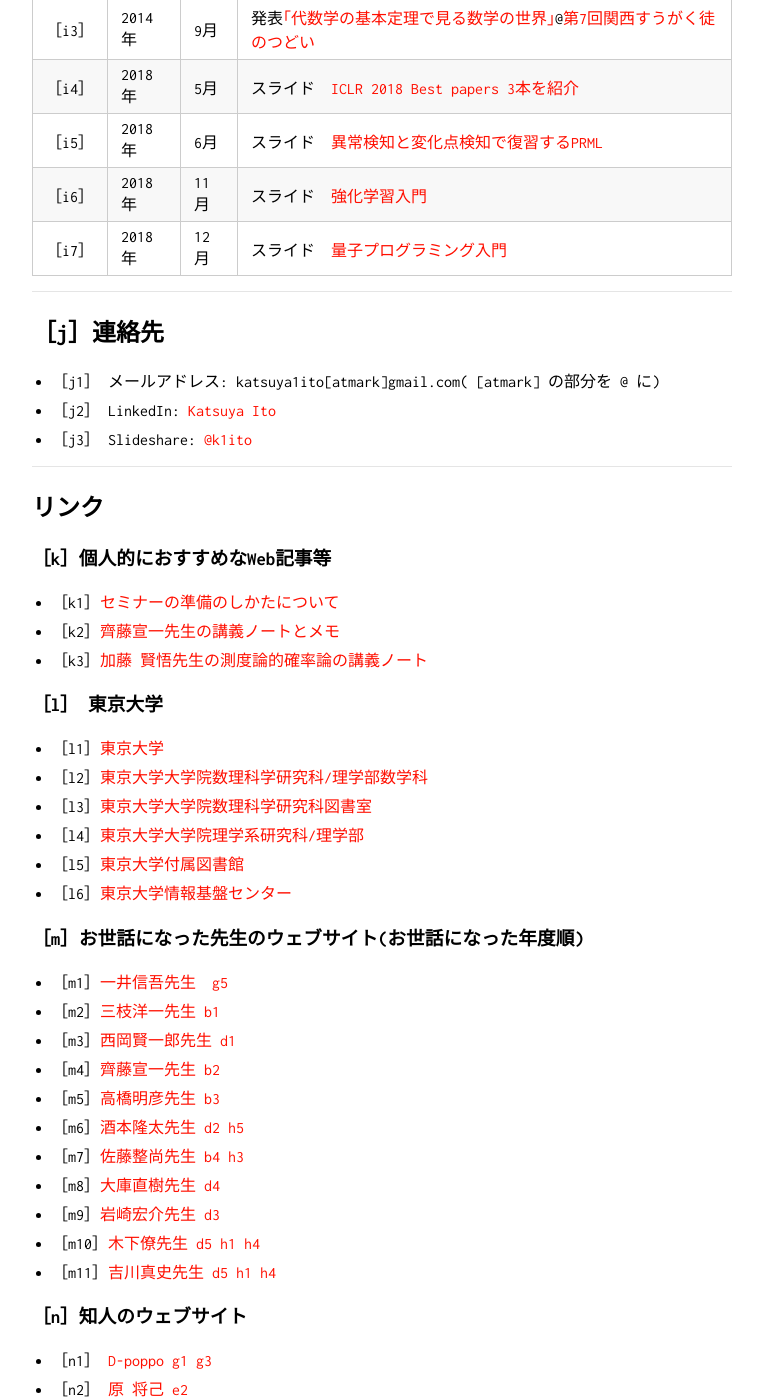
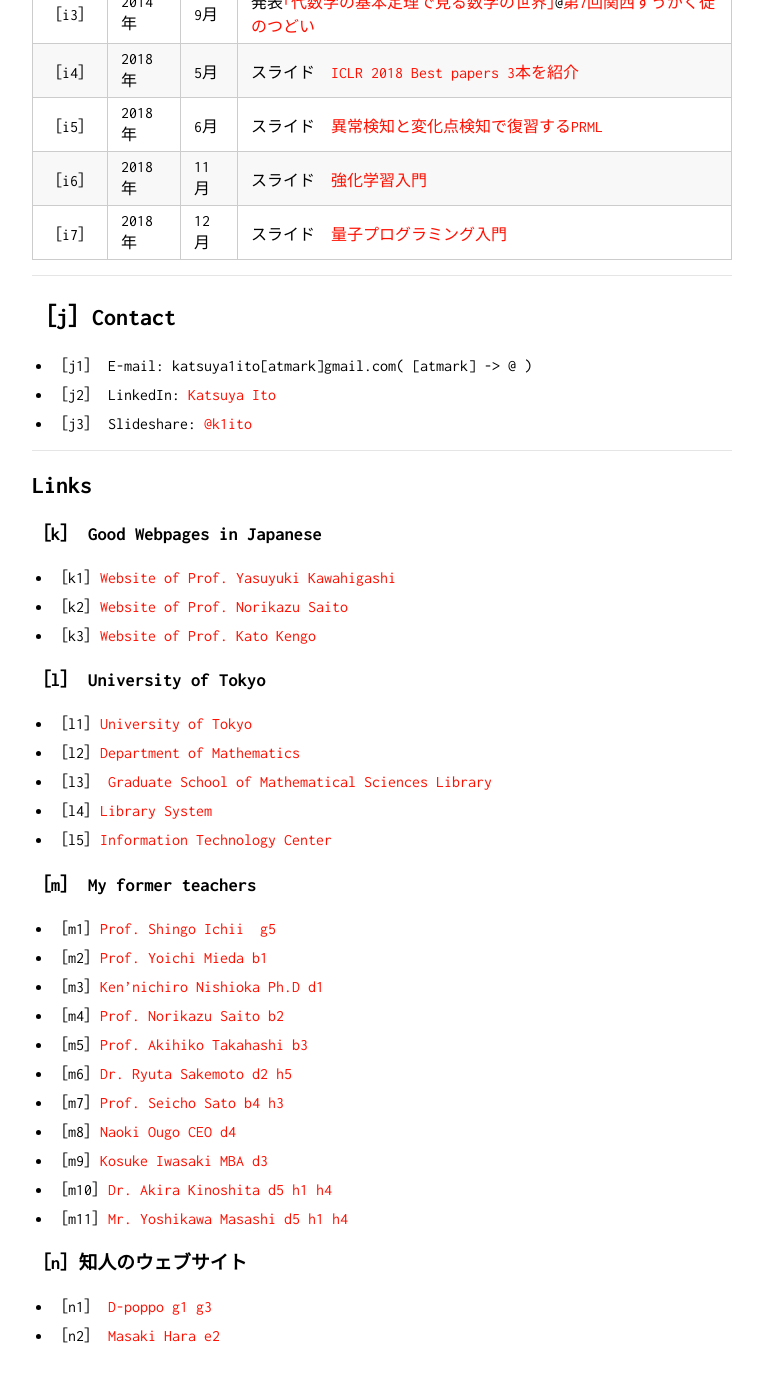
Before and after one commit to KatsuyaITO/KatsuyaITO.github.io, a Jekyll site: the page built from index.md, in a window 1280 px wide and 1400 px high, scrolled down 3329 px. Shown: the whole window, without its empty margins (258-1021 px from the left). Built offline with Jekyll 4.4.1, drawn with Linux system fonts in a browser that asks for light colours; our own code applies the rules of GitHub Pages for plain Markdown files; after the commit the page ends 4675 px from its top, so only the background shows below that; some of the changed text lies outside the part shown.

Commit message:
Update index.md

```diff
--- a/index.md
+++ b/index.md
@@ -71,29 +71,29 @@ Number|Start|End|Detail
 ［d6］<a name="D6"></a>|January 2018|～|[Research Institute of Economy, Trade and Industry](https://www.rieti.go.jp/jp/) EBPM Research Assistant
 
 
-### ［e］<a name="e"></a> その他の所属
-［e1］<a name="E1"></a>[東京大学物理研究会(Atoms)](http://ut-atoms.sakura.ne.jp/) <br>
-［e2］<a name="E2"></a>[東京大学理論科学グループ(TSG)](http://www.tsg.ne.jp)<br>
-［e3］<a name="E3"></a>[Deepcore カーネルメンバー](http://deepcore.jp/)<br>
+### ［e］<a name="e"></a> Affiliation
+［e1］<a name="E1"></a>[UT-Atoms)](http://ut-atoms.sakura.ne.jp/) <br>
+［e2］<a name="E2"></a>[UT-TSG](http://www.tsg.ne.jp)<br>
+［e3］<a name="E3"></a>[Deepcore Kernel](http://deepcore.jp/)<br>
 
 
-### ［f］<a name="f"></a> 資格等
+### ［f］<a name="f"></a> Qualifications
 
-番号|年|月|資格等
+Number|Year|Month|Qualifications
 --|--|--|----
-［f1］<a name="F1"></a>|2009年|12月|[応用情報技術者試験](https://www.jitec.ipa.go.jp/1_11seido/ap.html)
-［f2］<a name="F2"></a>|2013年|12月|[HSK](https://www.hskj.jp/) 4級
-［f3］<a name="F3"></a>|2016年|7月|[TOEFL](https://www.ets.org/jp/toefl) iBTテストスコア87点取得
-［f4］<a name="F4"></a>|2017年|1月|[TOEIC](http://www.toeic.or.jp/)公開テスト　スコア935点取得
+［f1］<a name="F1"></a>|2009|December|[Applied Information Technology Engineer Examination](https://www.jitec.ipa.go.jp/1_11seido/ap.html)
+［f2］<a name="F2"></a>|2013|December|[Chinese Standard Exam　HSK](https://www.hskj.jp/) 4th Level
+［f3］<a name="F3"></a>|2016|July|[TOEFL](https://www.ets.org/jp/toefl) iBT Score 87
+［f4］<a name="F4"></a>|2017|January|[TOEIC](http://www.toeic.or.jp/)L&R Score 935
 
 
 
 ---
 
 
-## 活動 <a name="works"></a>
+## Works <a name="works"></a>
 
-### ［g］<a name="G"></a>大学関連の活動
+### ［g］<a name="G"></a>Activities at University
 
 番号|年|月|内容
 --|--|--|----
@@ -105,7 +105,7 @@ Number|Start|End|Detail
 ［g6］<a name="G6"></a>|2017年|10月|[計算数学II TA](https://github.com/utmsks/KSImaterial)
 ［g7］<a name="G7"></a>|2018年|4月|[計算数学I TA](https://github.com/utmsks/KSImaterial)
 
-### ［h］<a name="H"></a>論文・学会発表
+### ［h］<a name="H"></a>Publications and Conference Presentations
 - ［h1］<a name="H1"></a> 2018年11月  [D1-05: 巨大ランダム行列を用いた構造の変化点検知 by 伊藤 克哉; 木下 僚; 小松 智希; 吉川 真史](http://ibisml.org/ibis2018/discussion/) @ [IBIS 2018](http://ibisml.org/ibis2018/)
 - ［h2］<a name="H2"></a> 2018年11月  [ASSOCIATION BETWEEN CLASS OF ANTIDIABETIC DRUGS AND INCIDENCE OF MYOCARDIAL INFARCTION IN PATIENTS WITH TYPE 2 DIABETES MELITUS: A PROPORTIONAL HAZARD ANALYSIS USING DEEP LEARNING FOR RISK ADJUSTMENT by Yamada T, ITO K, Takeshima T, Iwasaki K](https://myisporbarcelona.zerista.com/poster/member/132982) @  [ISPOR Europe 2018](https://ispor.org/conferences-education/conferences/upcoming-conferences/europe-2018)
 - ［h3］<a name="H3"></a> 2019年1月　高頻度取引におけるLead-Lag効果の直接推定　修士論文 @　東京大学
@@ -117,7 +117,7 @@ Number|Start|End|Detail
 ---
 
 
-### ［i］<a name="I"></a>個人的な活動
+### ［i］<a name="I"></a>Personal Activities
 
 番号|年|月|内容
 --|--|--|----
@@ -133,31 +133,30 @@ Number|Start|End|Detail
 
 
 
-## ［j］<a name="J"></a>連絡先 <a name="contact"></a>
--  ［j1］<a name="J1"></a> メールアドレス: katsuya1ito[atmark]gmail.com( [atmark] の部分を @ に)
+## ［j］<a name="J"></a>Contact <a name="contact"></a>
+-  ［j1］<a name="J1"></a> E-mail: katsuya1ito[atmark]gmail.com( [atmark] -> @ )
 -  ［j2］<a name="J2"></a> LinkedIn: <a href="https://www.linkedin.com/in/katsuya-ito-46348a129/">Katsuya Ito</a>
 -  ［j3］<a name="J3"></a> Slideshare: <a href="https://www.slideshare.net/k1ito">@k1ito</a>
 
 ---
 
-## リンク <a name="link"></a>
+## Links <a name="link"></a>
 
-### ［k］<a name="K"></a>個人的におすすめなWeb記事等
-- ［k1］<a name="K1"></a><a href="http://www.ms.u-tokyo.ac.jp/~yasuyuki/sem.htm">セミナーの準備のしかたについて</a>
-- ［k2］<a name="K2"></a><a href="http://www.infsup.jp/saito/">齊藤宣一先生の講義ノートとメモ</a>
-- ［k3］<a name="K3"></a><a href="https://drive.google.com/file/d/0B7C_CufYq6j6VXN5NDJjNF9XdTA/view">加藤 賢悟先生の測度論的確率論の講義ノート</a>
+### ［k］<a name="K"></a> Good Webpages in Japanese
+- ［k1］<a name="K1"></a><a href="http://www.ms.u-tokyo.ac.jp/~yasuyuki/">Website of Prof. Yasuyuki Kawahigashi</a>
+- ［k2］<a name="K2"></a><a href="http://www.infsup.jp/saito/">Website of Prof. Norikazu Saito</a>
+- ［k3］<a name="K3"></a><a href="https://sites.google.com/site/kkatostat/home">Website of Prof. Kato Kengo</a>
 
-### ［l］<a name="L"></a> 東京大学
-- ［l1］<a name="L1"></a><a href="http://www.u-tokyo.ac.jp/index_j.html" target="_blank">東京大学</a>
-- ［l2］<a name="L2"></a><a href="http://www.ms.u-tokyo.ac.jp/index-j.html" target="_blank">東京大学大学院数理科学研究科/理学部数学科</a>
-- ［l3］<a name="L3"></a><a href="http://www.ms.u-tokyo.ac.jp/library/" target="_blank">東京大学大学院数理科学研究科図書室</a>
-- ［l4］<a name="L4"></a><a href="http://www.s.u-tokyo.ac.jp/index-ja_ip.html" target="_blank">東京大学大学院理学系研究科/理学部</a>
-- ［l5］<a name="L5"></a><a href="http://www.lib.u-tokyo.ac.jp/" target="_blank">東京大学付属図書館</a>
-- ［l6］<a name="L6"></a><a href="http://www.ecc.u-tokyo.ac.jp/" target="_blank">東京大学情報基盤センター</a>
+### ［l］<a name="L"></a> University of Tokyo
+- ［l1］<a name="L1"></a><a href="http://www.u-tokyo.ac.jp/index_j.html" target="_blank">University of Tokyo</a>
+- ［l2］<a name="L2"></a><a href="http://www.ms.u-tokyo.ac.jp/index-j.html" target="_blank">Department of Mathematics</a>
+- ［l3］<a name="L3"></a><a href="http://www.ms.u-tokyo.ac.jp/library/" target="_blank"> Graduate School of Mathematical Sciences Library </a>
+- ［l4］<a name="L5"></a><a href="http://www.lib.u-tokyo.ac.jp/" target="_blank">Library System</a>
+- ［l5］<a name="L6"></a><a href="http://www.ecc.u-tokyo.ac.jp/" target="_blank">Information Technology Center</a>
 
-### ［m］<a name="M"></a>お世話になった先生のウェブサイト(お世話になった年度順)
+### ［m］<a name="M"></a> My former teachers
 <!--
-- <a href="http://www.ms.u-tokyo.ac.jp/~sakasai/index-j.html" target="_blank">逆井卓也先生</a>
+- <a href="http://www.ms.u-tokyo.ac.jp/~sakasai/index-j.html" target="_blank">Ta</a>
 - <a href="http://www.ms.u-tokyo.ac.jp/~afutaki/welcome-jtodai.html" target="_blank">二木昭人先生</a>
 - <a href="http://www.ms.u-tokyo.ac.jp/~matsuo/index-j.html" target="_blank">松尾厚先生</a>
 - <a href="http://www.ms.u-tokyo.ac.jp/~hirachi/" target="_blank">平地健吾先生</a>
@@ -165,19 +164,19 @@ Number|Start|End|Detail
 - <a href="http://www.ms.u-tokyo.ac.jp/~stakagi/" target="_blank">高木俊介先生</a>
 - <a href="http://www.ms.u-tokyo.ac.jp/~kohno/index_j.html" target="_blank">河野俊丈先生</a>
 -->
-- ［m1］<a name="M1"></a><a href="http://www.ms.u-tokyo.ac.jp/~ichii/" target="_blank">一井信吾先生</a>　[g5](#G5)
-- ［m2］<a name="M2"></a><a href="http://www.ms.u-tokyo.ac.jp/~mieda/index-j.html" target="_blank">三枝洋一先生</a> [b1](#B1)
-- ［m3］<a name="M3"></a><a href="https://about.me/kenichiro" target="_blank">西岡賢一郎先生</a> [d1](#D1)
-- ［m4］<a name="M4"></a><a href="http://www.infsup.jp/saito/" target="_blank">齊藤宣一先生</a> [b2](#B2)
-- ［m5］<a name="M5"></a><a href="http://park.itc.u-tokyo.ac.jp/takahashi-lab/home.html" target="_blank">高橋明彦先生</a> [b3](#B3)
-- ［m6］<a name="M6"></a><a href="https://sites.google.com/site/rsakemotohomepage/">酒本隆太先生</a> [d2](#D2) [h5](#H5)
-- ［m7］<a name="M7"></a><a href="http://tswww.ism.ac.jp/sato/index_J_SJIS.html">佐藤整尚先生</a> [b4](#B4) [h3](#H3)
-- ［m8］<a name="M8"></a><a href="http://rootf.co.jp/top.html">大庫直樹先生</a> [d4](#D4)
-- ［m9］<a name="M9"></a><a href="http://jp.milliman.com/Consultants/?cid=82614">岩崎宏介先生</a> [d3](#D3)
-- ［m10］<a name="M10"></a><a href="https://researchmap.jp/akinoshita/">木下僚先生</a> [d5](#D5) [h1](#H1) [h4](#H4)
-- ［m11］<a name="M11"></a><a href="https://github.com/YoshikawaMasashi">吉川真史先生</a> [d5](#D5) [h1](#H1) [h4](#H4)
+- ［m1］<a name="M1"></a><a href="http://www.ms.u-tokyo.ac.jp/~ichii/" target="_blank">Prof. Shingo Ichii</a>　[g5](#G5)
+- ［m2］<a name="M2"></a><a href="http://www.ms.u-tokyo.ac.jp/~mieda/index-j.html" target="_blank">Prof. Yoichi Mieda</a> [b1](#B1)
+- ［m3］<a name="M3"></a><a href="https://about.me/kenichiro" target="_blank">Ken'nichiro Nishioka Ph.D</a> [d1](#D1)
+- ［m4］<a name="M4"></a><a href="http://www.infsup.jp/saito/" target="_blank">Prof. Norikazu Saito</a> [b2](#B2)
+- ［m5］<a name="M5"></a><a href="http://park.itc.u-tokyo.ac.jp/takahashi-lab/home.html" target="_blank">Prof. Akihiko Takahashi</a> [b3](#B3)
+- ［m6］<a name="M6"></a><a href="https://sites.google.com/site/rsakemotohomepage/">Dr. Ryuta Sakemoto</a> [d2](#D2) [h5](#H5)
+- ［m7］<a name="M7"></a><a href="http://tswww.ism.ac.jp/sato/index_J_SJIS.html">Prof. Seicho Sato</a> [b4](#B4) [h3](#H3)
+- ［m8］<a name="M8"></a><a href="http://rootf.co.jp/top.html">Naoki Ougo CEO</a> [d4](#D4)
+- ［m9］<a name="M9"></a><a href="http://jp.milliman.com/Consultants/?cid=82614">Kosuke Iwasaki MBA</a> [d3](#D3)
+- ［m10］<a name="M10"></a><a href="https://researchmap.jp/akinoshita/">Dr. Akira Kinoshita</a> [d5](#D5) [h1](#H1) [h4](#H4)
+- ［m11］<a name="M11"></a><a href="https://github.com/YoshikawaMasashi">Mr. Yoshikawa Masashi</a> [d5](#D5) [h1](#H1) [h4](#H4)
 
 ### ［n］<a name="N"></a>知人のウェブサイト
 
 - ［n1］<a name="N1"></a> <a href="http://d-poppo.nazo.cc/" target="_blank">D-poppo</a> [g1](#G1) [g3](#G3)
-- ［n2］<a name="N2"></a> <a href="http://qnighy.github.io/" target="_blank">原 将己</a> [e2](#E2)
+- ［n2］<a name="N2"></a> <a href="http://qnighy.github.io/" target="_blank">Masaki Hara</a> [e2](#E2)
```
Also changed, not shown: other parts of index.md (+1 -1 lines).
